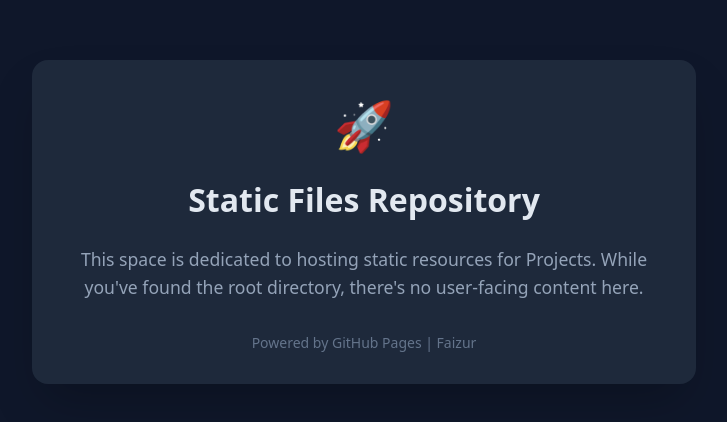
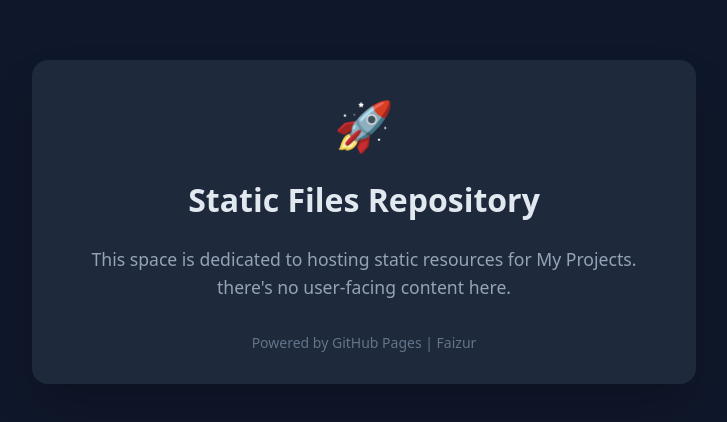
Before and after one commit to FaizurXD/FaizurXD.github.io, a plain HTML site: page index.html in a window 1280 px wide. Shown: the part 178-600 px from the top of the page, without its empty margins (276-1003 px from the left). Drawn offline with Linux system fonts and the light colour scheme.

Commit message:
Update index.html

```diff
--- a/index.html
+++ b/index.html
@@ -65,7 +65,7 @@
     <div class="container">
         <div class="emoji">🚀</div>
         <h1>Static Files Repository</h1>
-        <p>This space is dedicated to hosting static resources for Projects. While you've found the root directory, there's no user-facing content here.</p>
+        <p>This space is dedicated to hosting static resources for My Projects. there's no user-facing content here.</p>
         <div class="footer">
             Powered by GitHub Pages | Faizur
         </div>
```
